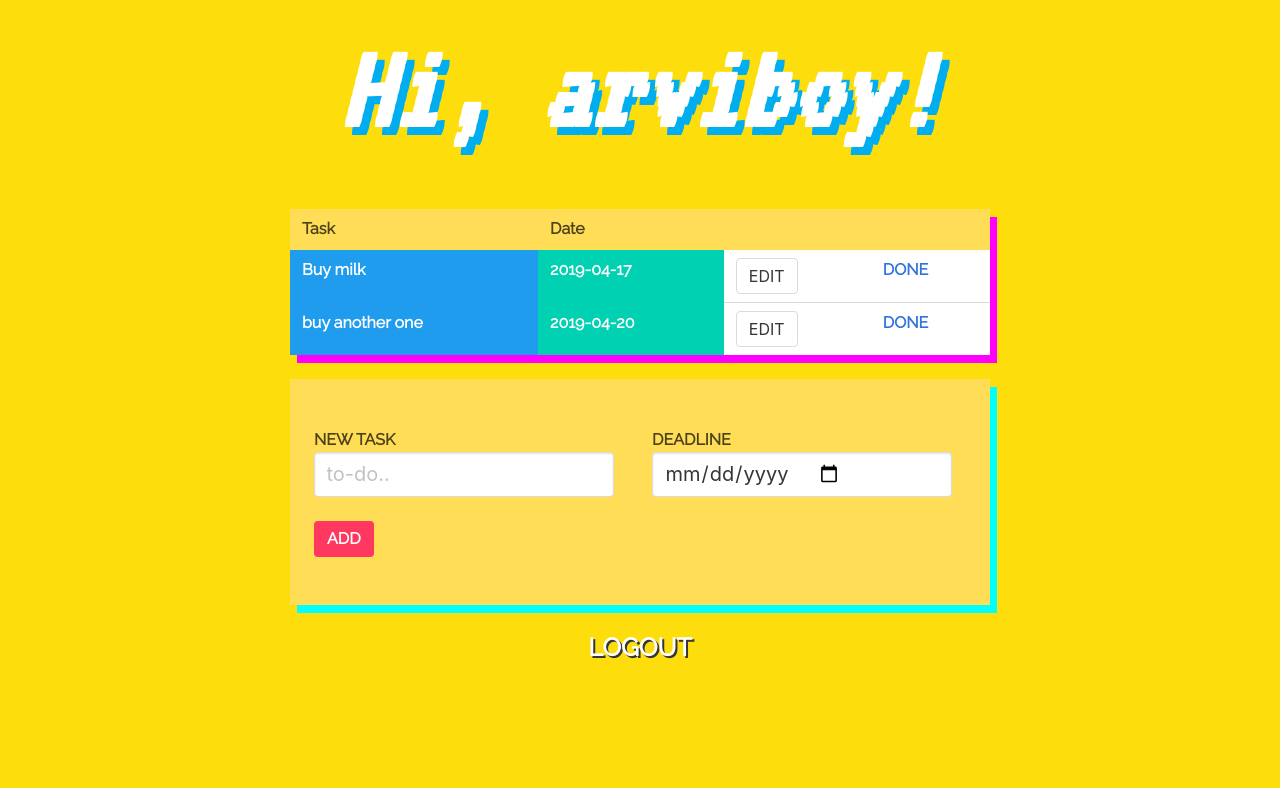
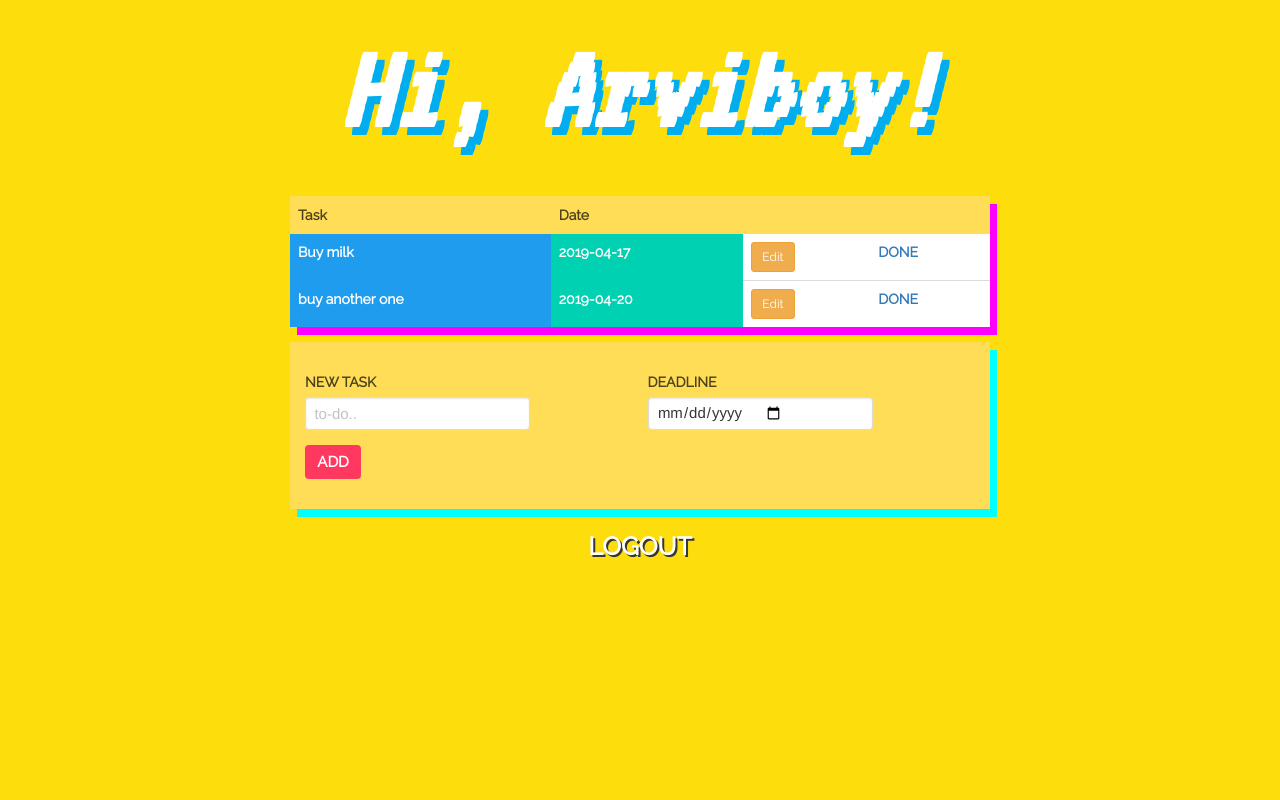
Before and after one commit to christian-arvi/to-do-sqa, a PHP site: page /home.php in a window 1280 px wide. Run offline with PHP 8.4, Linux system fonts and the light colour scheme; a user stored in the database is signed in; data comes from the database, SQL or seed files in the repository.

Commit message:
fixed udpate with recent UI

```diff
--- a/home.php
+++ b/home.php
@@ -11,8 +11,10 @@
     <meta name="description" content="$1">
     <meta name="viewport" content="width=device-width, initial-scale=1">
     <link rel="stylesheet" href="https://cdnjs.cloudflare.com/ajax/libs/bulma/0.7.4/css/bulma.min.css">
-  <link rel="stylesheet" href="css/style.css">
 
+    <link rel="stylesheet" href="https://maxcdn.bootstrapcdn.com/bootstrap/3.4.0/css/bootstrap.min.css">
+  <script src="https://ajax.googleapis.com/ajax/libs/jquery/3.4.0/jquery.min.js"></script>
+  <script src="https://maxcdn.bootstrapcdn.com/bootstrap/3.4.0/js/bootstrap.min.js"></script>
     <link rel="stylesheet" href="css/style.css">
     <title>CMYK TO-DO LIST</title>
 </head>
@@ -22,7 +24,7 @@
         <div class="column"></div>
         <div class="column">
             <div class="has-text-centered">
-                <h1 class="title">Hi, <?php echo $_SESSION['userid'] ?>! </h1><br>
+                <h1 class="title is-capitalized">Hi, <?php echo $_SESSION['userid'] ?>! </h1><br>
             </div>
     <?php
 
@@ -51,66 +53,61 @@
               $id = $row['id'];
               $duedate =  $row['duedate'];
               $task =  $row['task'];?>
-
-
                 <tr>
                     <td class="is-info"><b> <?php echo $task; ?> </b></td>
                     <td class="is-primary"><b> <?php echo $duedate; ?> </b></td>
                     <td>
-
-
-                            <button class="button modal-button" data-target="modal-ter" aria-haspopup="true">EDIT</button>
+                        <a data-target="#edit<?php echo $id; ?>" data-toggle="modal"><button type='button' class='btn btn-warning btn-sm'> Edit</button></a>
                     </td>
                     <td>
                         <a href='delete.php?id=<?php echo $row['id']; ?>'>
-                            <b>DONE</b></button></a>
+                        <b>DONE</b></a>
                     </td>
                 </tr>
 
-                      <!--edit modal -->
-                            <div id="modal-ter" class="modal">
+
+
+                    <div class="modal fade" id="edit<?php echo $id; ?>">
                         <div class="modal-background">
-                                    <div class="modal-card" style="margin-top: 250px;">
+                            <div class="modal-card" style="margin-top: 200px;">
                                 <section class="modal-card-body">
+                                    <!-- Modal content-->
                                     <div class="content">
-
+                                        <div class="modal-header">
+                                            <button type="button" class="close" data-dismiss="modal">&times;</button>
+                                        </div>
+                                        <br>
                                             <form method="POST" action="editTask.php">
                                                 <div class="columns">
                                                     <div class="column">
+                                                        <input type="hidden" name="id" value="<?php echo $id; ?>">
                                                         <label class="font1"><b>EDIT TASK</b></label>
-                                                            <input type="hidden" name="id" value="<?php echo $id; ?>">
                                                         <div class="control">
-                                                                <input class="input is-medium is-warning" style="width:10em;" type="text" name="task" value="<?php echo $task; ?>" placeholder="to-do..">
+                                                            <input class="input is-large is-warning" style="width:15em;" type="text" name="task" value="<?php echo $task; ?>" placeholder="to-do..">
                                                         </div>
                                                     </div>
                                                     <div class="column">
                                                         <label class="font1"><b>DEADLINE</b></label>
                                                         <div class="control">
-                                                                <input required class="input is-medium is-warning" style="width:10em;" type="date" name="date" value="<?php echo $duedate; ?>" placeholder="dd/mm/yyy">
+                                                            <input required class="input is-large is-warning" style="width:15em;" type="date" name="date" value="<?php echo $duedate; ?>" placeholder="dd/mm/yyy">
                                                         </div>
                                                     </div>
                                                 </div>
                                     </div>
                                 </section>
                                     <footer class="modal-card-foot">
-                                                        <button class="button is-danger font1" type="submit" name="submit"><b>UPDATE TASK</b></button>
+                                        <button class="button is-danger font1 is-large" type="submit" name="submit"><b>UPDATE</b></button>
                                             </form>
-                                                        <button class="button is-info font1"><b>CANCEL</b></button>
                                     </footer>
-
                         </div>
                     </div>
                 </div>
-
             <?php endwhile; ?>
-
             </tbody>
             </table>
     <?php else : ?>
-        <h1 class="is-white font1"><b>No task as of the moment.</b></h1><br>
+        <h1 class="is-white font1" style="font-size: 25px; color: white;"><b>No task as of the moment.</b></h1><br>
     <?php endif;
-
-
     $conn->close(); ?>
 
         <section id="home" class="hero is-warning is-centered">
@@ -120,19 +117,19 @@
                         <div class="column">
                             <label class="font1"><b>NEW TASK</b></label>
                             <div class="control">
-                                <input class="input is-medium" style="width:15em;" type="text" name="task" placeholder="to-do.." required>
+                                <input class="input is-large" style="width:15em;" type="text" name="task" placeholder="to-do.." required>
                             </div>
                         </div>
 
                         <div class="column">
                             <label class="font1"><b>DEADLINE</b></label>
                             <div class="control">
-                                <input class="input is-medium" style="width:15em;" type="date" name="date" placeholder="dd/mm/yyy" required>
+                                <input class="input is-large" style="width:15em;" type="date" name="date" placeholder="dd/mm/yyy" required>
                             </div>
                         </div>
                     </div>
                     <div class="control">
-                        <button class="button is-danger font1"type="submit" name="insert"><b>ADD</b></button>
+                        <button class="button is-danger font1 is-large"type="submit" name="insert"><b>ADD</b></button>
                     </div>
                 </form>
             </div>
@@ -146,9 +143,6 @@
         <div class="column"></div>
     </div>
 </div>
-
-
-
 
 
 <script>
```
Lines whose indentation alone changed are shown as unchanged.
